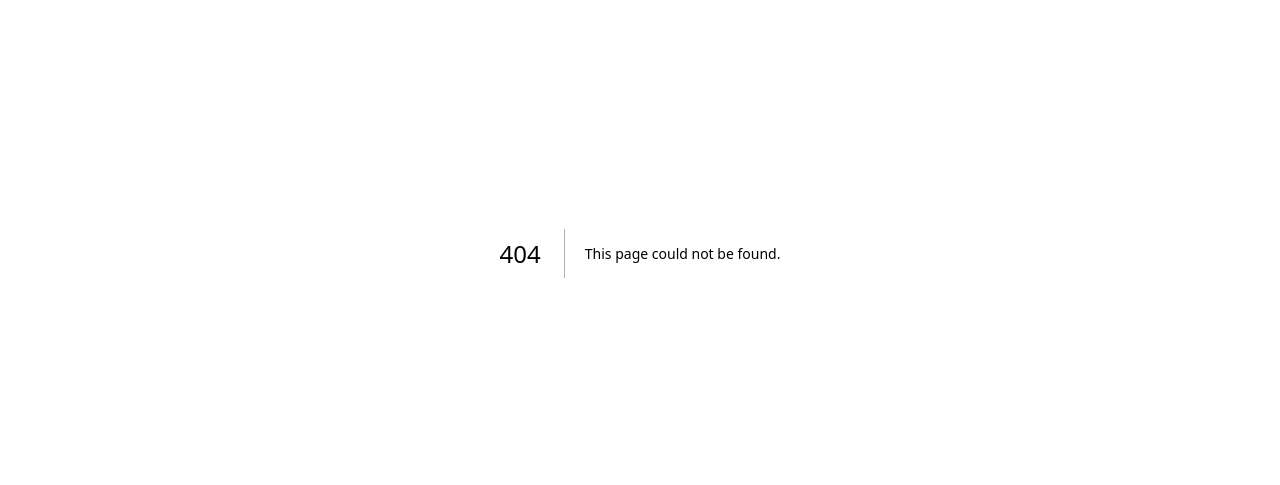
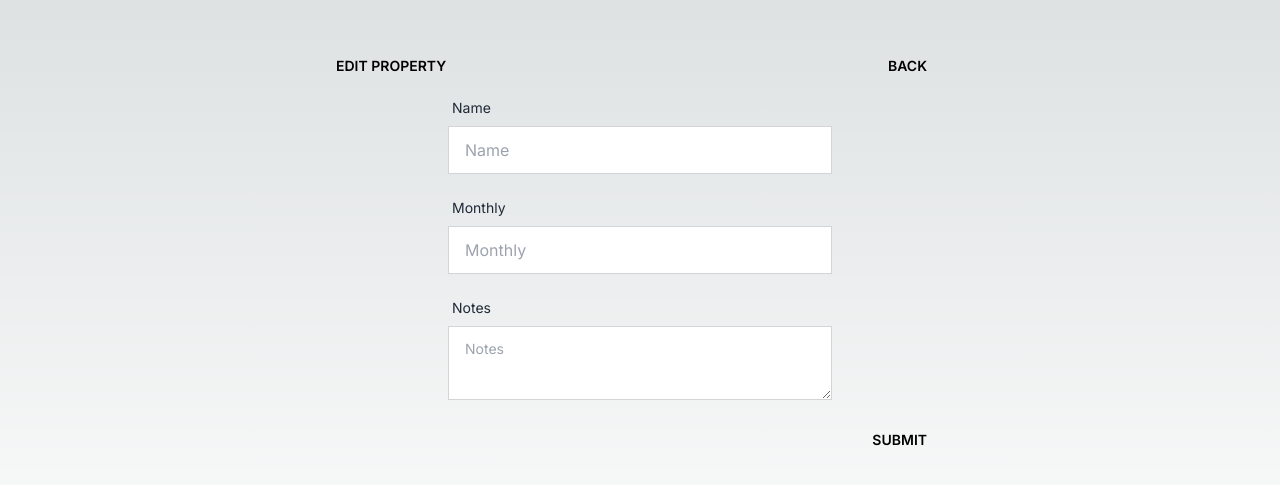
Before and after one commit to rjvillanueva89/leasa, a Next.js app: page /properties/1 in a window 1280 px wide. Before the commit this address had no page. Shown: the part 147-632 px from the top of the page. Built offline with nearby package versions, Linux system fonts and the light colour scheme; no server answers; the database is empty.

Commit message:
minor updates; added property actions

```diff
--- /dev/null
+++ b/src/app/properties/[id]/page.tsx
@@ -0,0 +1,31 @@
+import { PropertyForm } from "@/components/PropertyForm"
+import { supabase } from "@/lib/supabaseClient"
+import { Property } from "@/schema/properties"
+import Link from "next/link"
+
+interface Props {
+  params: { id: string }
+}
+
+const EditProperty = async ({ params }: Props) => {
+  const { data } = await supabase
+    .from("properties")
+    .select()
+    .eq("id", params.id)
+    .single()
+  const property = data as Property
+
+  return (
+    <>
+      <div className="flex items-center justify-between">
+        <h1 className="uppercase font-semibold text-sm">Edit Property</h1>
+        <Link href="/properties" className="btn btn-ghost rounded-none">
+          Back
+        </Link>
+      </div>
+      <PropertyForm data={property} />
+    </>
+  )
+}
+
+export default EditProperty
--- a/src/app/properties/page.tsx
+++ b/src/app/properties/page.tsx
@@ -1,10 +1,8 @@
 import { Menu } from "@/components/Menu"
 import { PropertyTable } from "@/components/PropertyTable"
 import { supabase } from "@/lib/supabaseClient"
+import { Property } from "@/schema/properties"
 import Link from "next/link"
-import { Database } from "../../lib/database.types"
-
-export type Property = Database["public"]["Tables"]["properties"]["Row"]
 
 const PropertiesPage = async () => {
   const { data } = await supabase.from("properties").select()
--- a/src/app/tenants/[id]/page.tsx
+++ b/src/app/tenants/[id]/page.tsx
@@ -7,7 +7,7 @@ interface Props {
   params: { id: string }
 }
 
-const Tenant = async ({ params }: Props) => {
+const EditTenant = async ({ params }: Props) => {
   const { data } = await supabase
     .from("tenants")
     .select()
@@ -28,4 +28,4 @@ const Tenant = async ({ params }: Props) => {
   )
 }
 
-export default Tenant
+export default EditTenant
--- /dev/null
+++ b/src/components/PropertyActions.tsx
@@ -0,0 +1,19 @@
+import Link from "next/link"
+import { IconPencilSquare } from "./Icons/Outline"
+
+interface Props {
+  id: string
+}
+
+export const PropertyActions = ({ id }: Props) => {
+  return (
+    <>
+      <Link
+        className="btn btn-ghost btn-sm rounded-none"
+        href={`/properties/${id}`}
+      >
+        <IconPencilSquare />
+      </Link>
+    </>
+  )
+}
--- a/src/components/PropertyForm.tsx
+++ b/src/components/PropertyForm.tsx
@@ -1,6 +1,7 @@
 "use client"
 
 import { supabase } from "@/lib/supabaseClient"
+import { Property } from "@/schema/properties"
 import { zodResolver } from "@hookform/resolvers/zod"
 import clsx from "clsx"
 import { useRouter } from "next/navigation"
@@ -10,12 +11,16 @@ import { z } from "zod"
 const FormSchema = z.object({
   name: z.string().min(1),
   monthly: z.string().min(1),
-  notes: z.string(),
+  notes: z.string().nullable(),
 })
 
 type FormFields = z.infer<typeof FormSchema>
 
-export const PropertyForm = () => {
+interface Props {
+  data?: Property
+}
+
+export const PropertyForm = ({ data }: Props) => {
   const router = useRouter()
 
   const {
@@ -24,10 +29,24 @@ export const PropertyForm = () => {
     formState: { errors },
   } = useForm<FormFields>({
     resolver: zodResolver(FormSchema),
+    defaultValues: data
+      ? {
+          name: data.name,
+          monthly: data.monthly,
+          notes: data.notes,
+        }
+      : {},
   })
 
   const onSubmit = async ({ name, monthly, notes }: FormFields) => {
-    await supabase.from("properties").insert({ name, monthly, notes })
+    if (data) {
+      await supabase
+        .from("properties")
+        .update({ name, monthly, notes })
+        .eq("id", data.id)
+    } else {
+      await supabase.from("properties").insert({ name, monthly, notes })
+    }
     router.push("/properties")
   }
 
--- a/src/components/PropertyTable.tsx
+++ b/src/components/PropertyTable.tsx
@@ -1,5 +1,6 @@
-import { Property } from "@/app/properties/page"
+import { Property } from "@/schema/properties"
 import dayjs from "dayjs"
+import { PropertyActions } from "./PropertyActions"
 
 interface Props {
   data: Property[]
@@ -13,6 +14,7 @@ export const PropertyTable = ({ data }: Props) => {
           <th>Name</th>
           <th>Monthly</th>
           <th>Created at</th>
+          <th>Actions</th>
         </tr>
       </thead>
       <tbody>
@@ -22,6 +24,9 @@ export const PropertyTable = ({ data }: Props) => {
               <td>{name}</td>
               <td>{monthly}</td>
               <td>{dayjs(created_at).format("MMM DD, YYYY")}</td>
+              <td>
+                <PropertyActions id={id} />
+              </td>
             </tr>
           )
         })}
--- a/src/schema/properties.ts
+++ b/src/schema/properties.ts
@@ -1,6 +1,5 @@
 import { sql, type InferModel } from "drizzle-orm"
 import { numeric, pgTable, text, timestamp, uuid } from "drizzle-orm/pg-core"
-import { createInsertSchema } from "drizzle-zod"
 
 export const properties = pgTable("properties", {
   id: uuid("id")
@@ -13,6 +12,4 @@ export const properties = pgTable("properties", {
   updated_at: timestamp("updated_at"),
 })
 
-export type Properties = InferModel<typeof properties>
-
-export const insertPropertySchema = createInsertSchema(properties)
+export type Property = InferModel<typeof properties>
```
